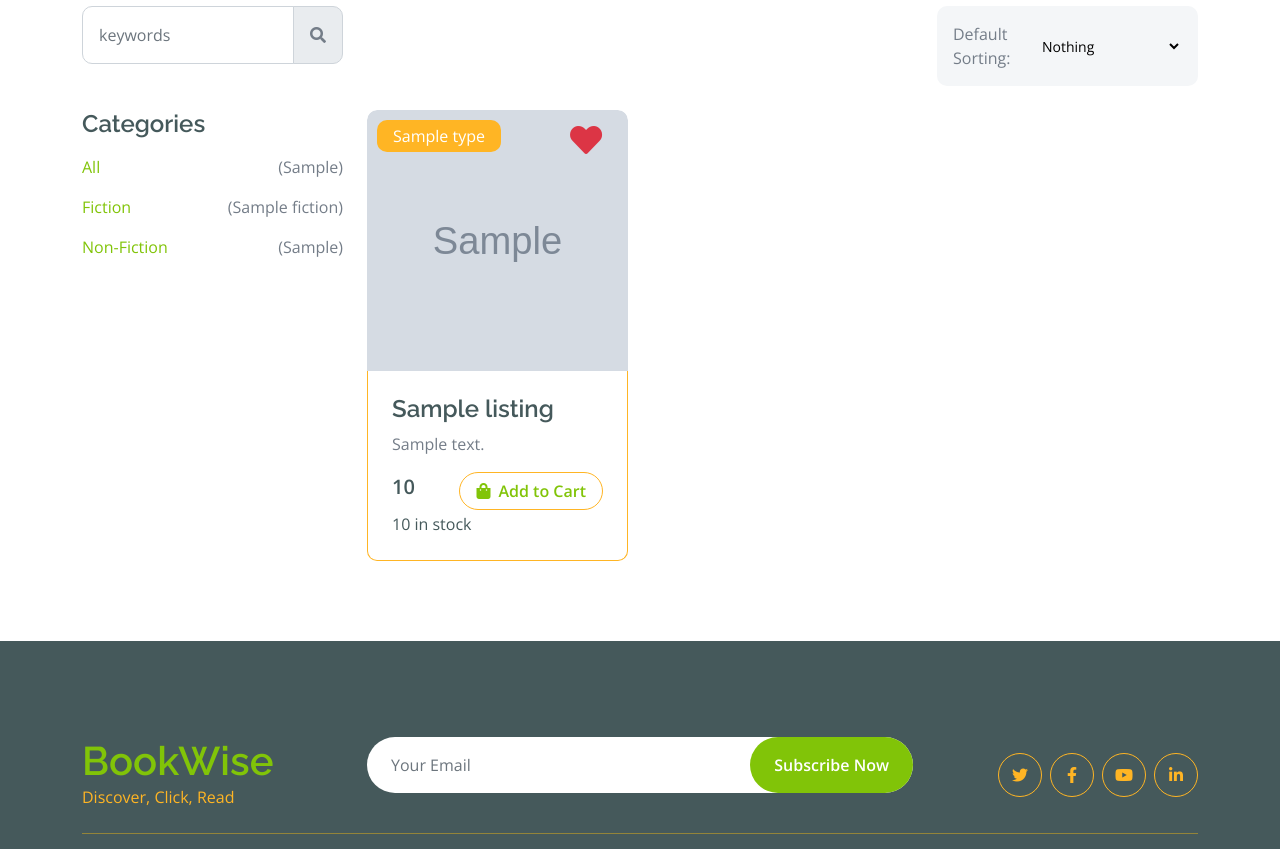
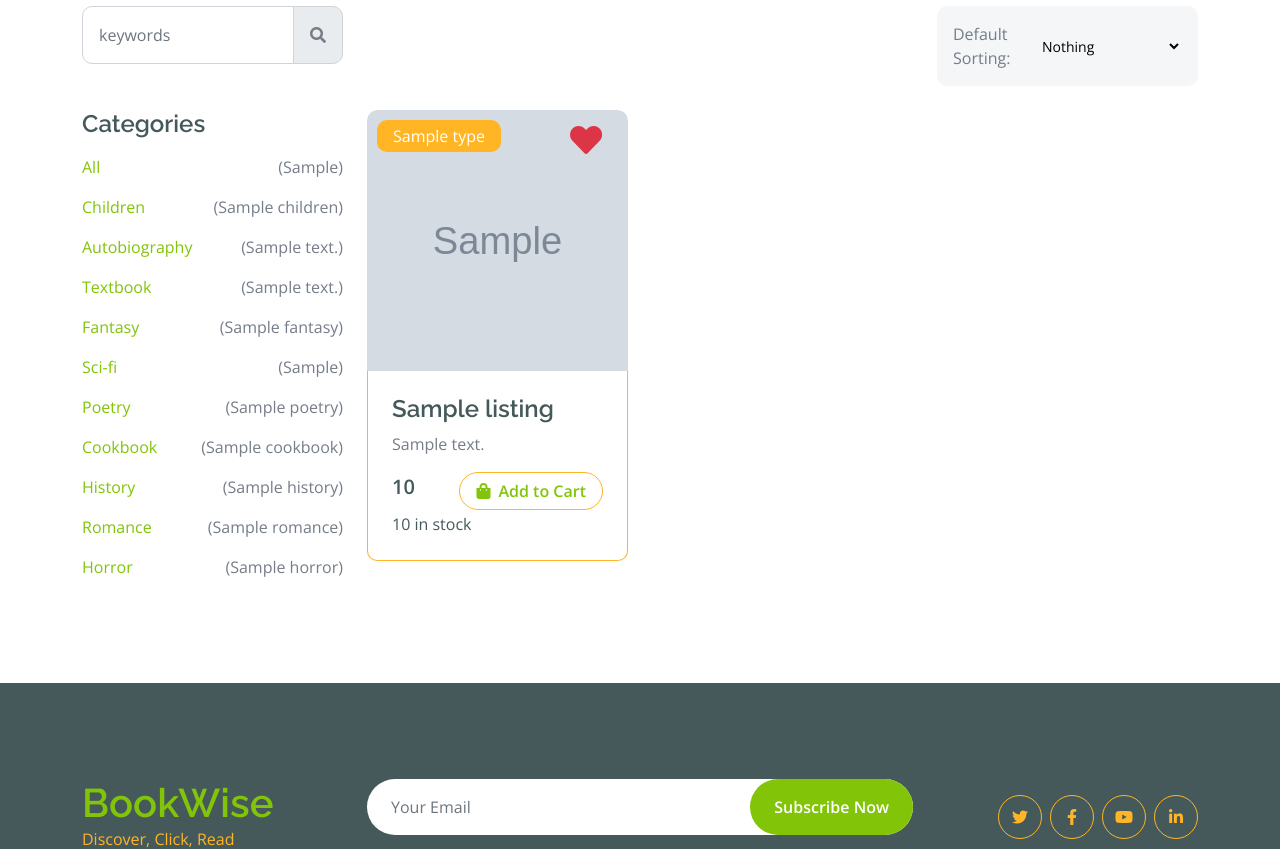
Before and after one commit to SujanRaj20/ICT2216_Group10, a Flask app: template flask_app/templates/buyer-sellerpage.html in a window 1280 px wide. Shown: the part 618-1467 px from the top of the page. Run offline with Flask 3, Linux system fonts and the light colour scheme; the template is opened without the code that fills it: most values are stand-ins (such as "Sample title", 1, 10 or a date in 2020); grey boxes marked "Sample" are stand-in pictures; some libraries are stand-ins or nearby versions.

Commit message:
Update buyer-sellerpage.html
updated with new categories

```diff
--- a/flask_app/templates/buyer-sellerpage.html
+++ b/flask_app/templates/buyer-sellerpage.html
@@ -91,14 +91,62 @@
                                         </li>
                                         <li>
                                             <div class="d-flex justify-content-between fruite-name">
-                                                <a href="#" onclick="updateCategory('Fiction')">Fiction</a>
-                                                <span>({{ category_counts.get('Fiction', 0) }})</span>
+                                                <a href="#" onclick="updateCategory('Children')">Children</a>
+                                                <span>({{ category_counts.get('Children', 0) }})</span>
                                             </div>
                                         </li>
                                         <li>
                                             <div class="d-flex justify-content-between fruite-name">
-                                                <a href="#" onclick="updateCategory('Non-Fiction')">Non-Fiction</a>
-                                                <span>({{ category_counts.get('Non-Fiction', 0) }})</span>
+                                                <a href="#" onclick="updateCategory('Autobiography')">Autobiography</a>
+                                                <span>({{ category_counts.get('Autobiography', 0) }})</span>
+                                            </div>
+                                        </li>
+                                        <li>
+                                            <div class="d-flex justify-content-between fruite-name">
+                                                <a href="#" onclick="updateCategory('Textbook')">Textbook</a>
+                                                <span>({{ category_counts.get('Textbook', 0) }})</span>
+                                            </div>
+                                        </li>
+                                        <li>
+                                            <div class="d-flex justify-content-between fruite-name">
+                                                <a href="#" onclick="updateCategory('Fantasy')">Fantasy</a>
+                                                <span>({{ category_counts.get('Fantasy', 0) }})</span>
+                                            </div>
+                                        </li>
+                                        <li>
+                                            <div class="d-flex justify-content-between fruite-name">
+                                                <a href="#" onclick="updateCategory('Sci-fi')">Sci-fi</a>
+                                                <span>({{ category_counts.get('Sci-fi', 0) }})</span>
+                                            </div>
+                                        </li>
+                                        <li>
+                                            <div class="d-flex justify-content-between fruite-name">
+                                                <a href="#" onclick="updateCategory('Poetry')">Poetry</a>
+                                                <span>({{ category_counts.get('Poetry', 0) }})</span>
+                                            </div>
+                                        </li>
+                                        <li>
+                                            <div class="d-flex justify-content-between fruite-name">
+                                                <a href="#" onclick="updateCategory('Cookbook')">Cookbook</a>
+                                                <span>({{ category_counts.get('Cookbook', 0) }})</span>
+                                            </div>
+                                        </li>
+                                        <li>
+                                            <div class="d-flex justify-content-between fruite-name">
+                                                <a href="#" onclick="updateCategory('History')">History</a>
+                                                <span>({{ category_counts.get('History', 0) }})</span>
+                                            </div>
+                                        </li>
+                                        <li>
+                                            <div class="d-flex justify-content-between fruite-name">
+                                                <a href="#" onclick="updateCategory('Romance')">Romance</a>
+                                                <span>({{ category_counts.get('Romance', 0) }})</span>
+                                            </div>
+                                        </li>
+                                        <li>
+                                            <div class="d-flex justify-content-between fruite-name">
+                                                <a href="#" onclick="updateCategory('Horror')">Horror</a>
+                                                <span>({{ category_counts.get('Horror', 0) }})</span>
                                             </div>
                                         </li>
                                     </ul>
```
